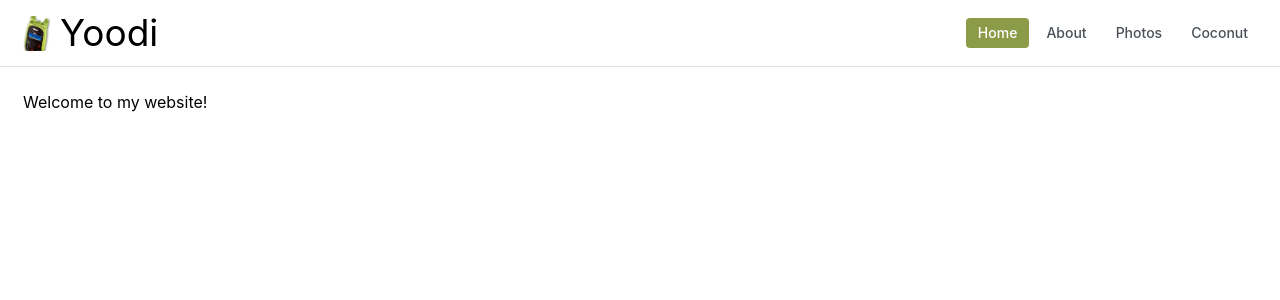
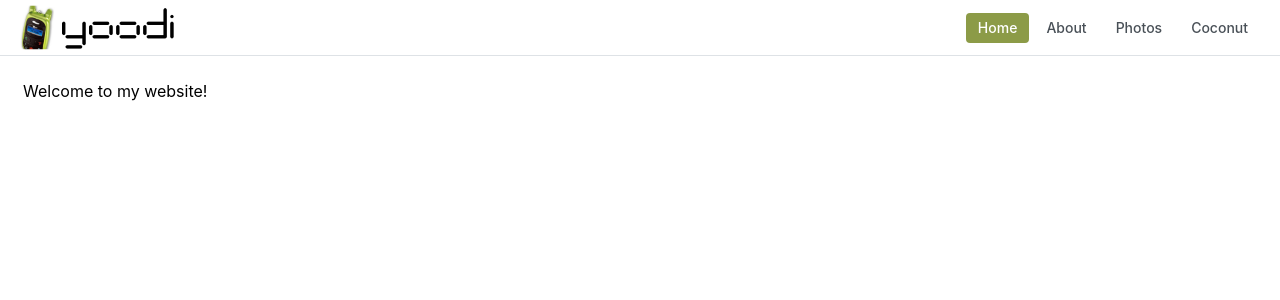
Before and after one commit to ashleyyoodi/website-vite, a React (Vite) app: page / in a window 1280 px wide. Shown: the top 300 px of the page. Built offline with nearby package versions, Linux system fonts and the light colour scheme.

Commit message:
update logo

```diff
--- a/src/components/HeaderSimple.module.css
+++ b/src/components/HeaderSimple.module.css
@@ -1,31 +1,42 @@
 .header {
-    height: auto;
+    height: rem(56px);
     background-color: var(--mantine-color-body);
     border-bottom: rem(1px) solid light-dark(var(--mantine-color-gray-3), var(--mantine-color-dark-4));
     padding: 5px 20px 5px 20px;
+    display: flex;
+    align-items: center;
   }
 
   .title {
     display: flex;
     flex-direction: row;
     align-items: center;
+    height: rem(56px);
+    justify-content: flex-start;
   }
 
   .image {
-    width: 35px;
-    height: auto;
+    height: 90%;
+    width: 90%;
+    object-fit: contain;
   }
 
-  .text {
+  /* .text {
     font-size: 37px;
     margin-left: 5px;
-  }
+  } */
 
   .inner {
     height: rem(56px);
+    width: 100%;
     display: flex;
+    align-items: center;
     justify-content: space-between;
-    align-items: center;
+  }
+
+  .navigation {
+    float: right;
+    justify-content: flex-end;
   }
 
   .link {
--- a/src/components/SimpleHeader.tsx
+++ b/src/components/SimpleHeader.tsx
@@ -33,16 +33,14 @@ export function HeaderSimple() {
     <header className={classes.header}>
       <Flex className={classes.inner}>
         <div className={classes.title}>
-            <img
-                src="/static/assets/migo2cropped.png"
-                className={classes.image}
-            />
-            <Text className={classes.text}> Yoodi</Text>
+          <img
+              src="/static/assets/yoodimigo.png"
+              className={classes.image}
+          />
         </div>
-        <Group gap={5} visibleFrom="xs">
+        <Group className={classes.navigation} gap={5} visibleFrom="xs">
           {items}
         </Group>
-
         <Burger opened={opened} onClick={toggle} hiddenFrom="xs" size="sm" />
       </Flex>
     </header>
```
Also changed, not shown: public/static/assets/yoodimigo.png (added).
